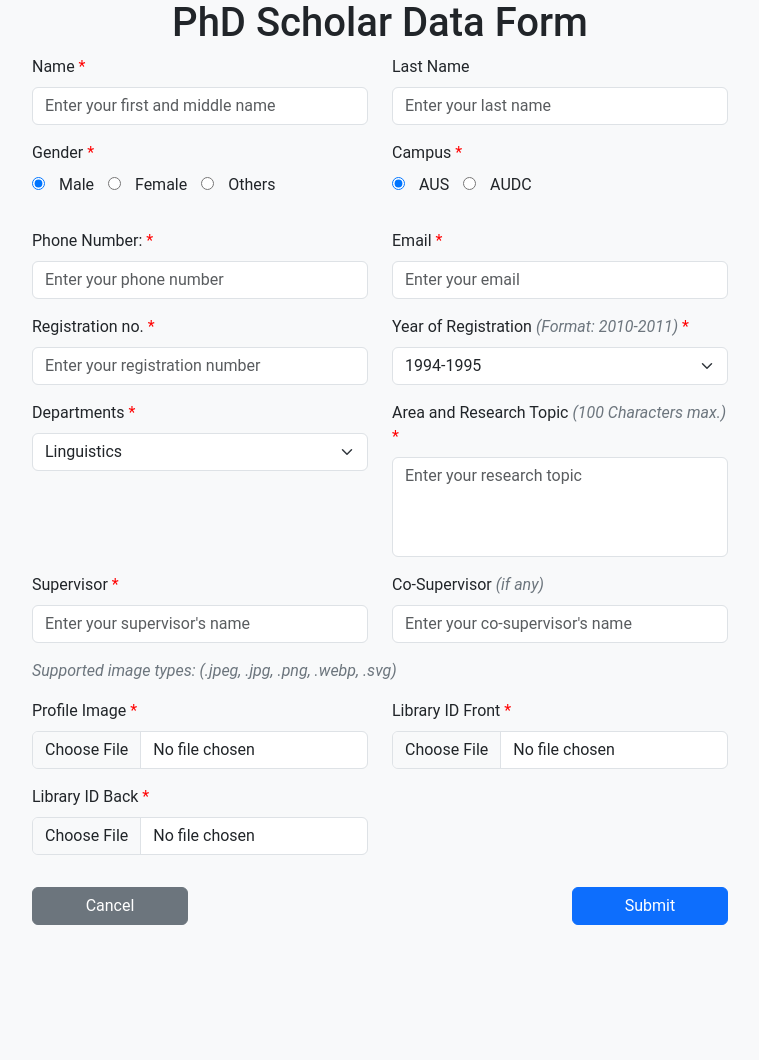
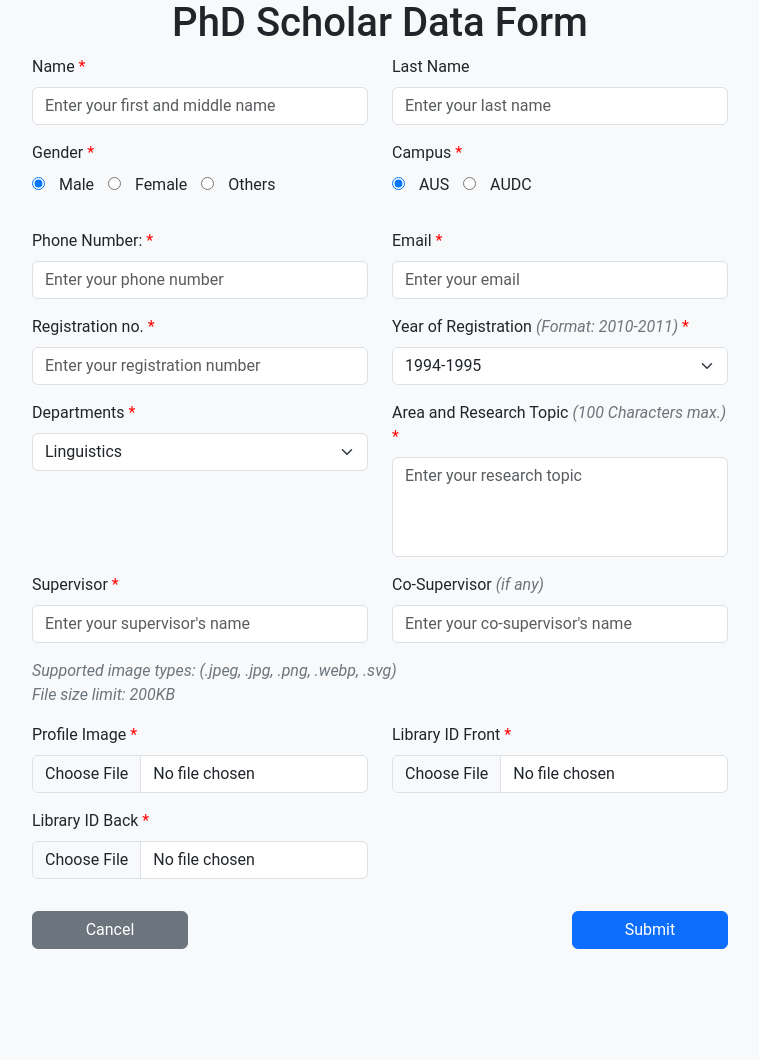
Before and after one commit to devprotim/academia-archive, a PHP site: page /pspm/views/add_students.php in a window 1280 px wide. Shown: the part 153-1213 px from the top of the page, without its empty margins (260-1019 px from the left). Run offline with PHP 8.4, Linux system fonts and the light colour scheme; some libraries are stand-ins or nearby versions.

Commit message:
Small fix

```diff
--- a/views/add_students.php
+++ b/views/add_students.php
@@ -137,7 +137,9 @@ include("../views/header.php");
                 </div>
 
                 <div class="row mb-3">
-                    <p><i class="text-secondary"> Supported image types: (.jpeg, .jpg, .png, .webp, .svg)</i></p>
+                    <p><i class="text-secondary"> Supported image types: (.jpeg, .jpg, .png, .webp, .svg)
+                            <br> File size limit: 200KB
+                        </i></p>
                     <div class="col-md-6">
                         <div class="mb-3">
                             <label for="profile_image" class="form-label">Profile Image <span class="required">*</span></label>
```
